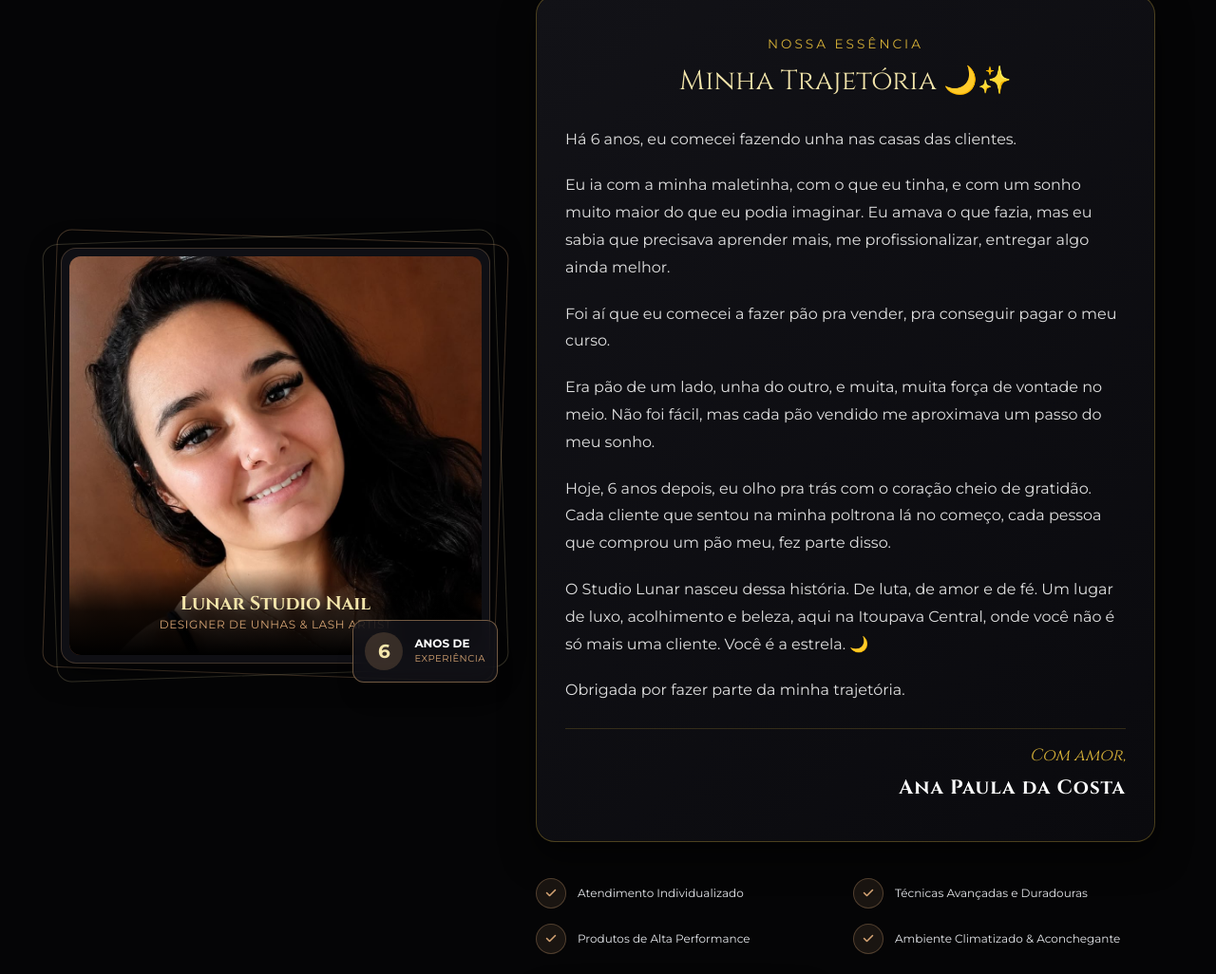
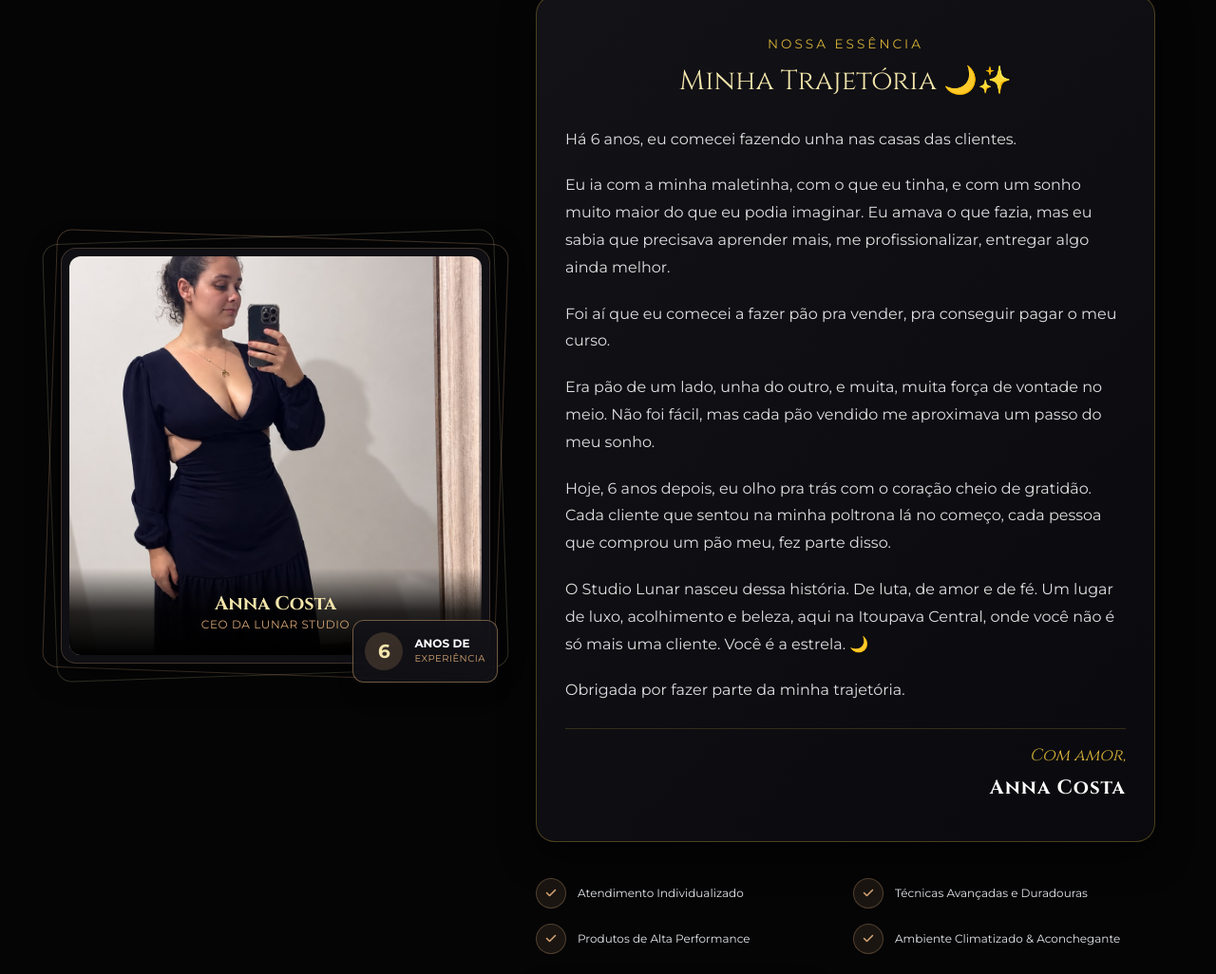
Before and after one commit to brayancanuto2023-hash/Lunar-Studio, a plain HTML site: page index.html in a window 1280 px wide. Shown: the part 1015-2041 px from the top of the page at 95% size. Drawn offline with nearby package versions, Linux system fonts and the light colour scheme.

Commit message:
Update index.html

```diff
--- a/index.html
+++ b/index.html
@@ -260,7 +260,7 @@
                         <div class="relative rounded-2xl overflow-hidden glass-card p-2 border border-lunar-border">
                             <!-- Image containing professional photo -->
                             <div class="relative h-[420px] rounded-xl overflow-hidden bg-zinc-900">
-                                <img src="anna.jpeg.jpeg" alt="Anna Costa - CEO & Master Nail Designer" style="width: 100%; height: 100%; object-fit: cover; object-position: center top; display: block;" />
+                                <img src="ceo.jpg" alt="Anna Costa - CEO & Master Nail Designer" style="width: 100%; height: 100%; object-fit: cover; object-position: center top; display: block;" />
                                      id="prof-img"
                                      alt="Nail Designer - Lunar Studio Nail"
                                      class="w-full h-full object-cover object-top transition-transform duration-700 hover:scale-105">
@@ -272,8 +272,8 @@
 
                                 <!-- Custom overlay card -->
                                 <div class="absolute bottom-0 inset-x-0 bg-gradient-to-t from-black via-black/80 to-transparent p-6 text-center">
-                                    <h3 class="font-cinzel font-bold text-xl text-lunar-gold">Lunar Studio Nail</h3>
-                                    <p class="text-xs text-lunar-rose tracking-wider uppercase">Designer de Unhas & Lash Artist</p>
+                                    <h3 class="font-cinzel font-bold text-xl text-lunar-gold">Anna Costa</h3>
+                                    <p class="text-xs text-lunar-rose tracking-wider uppercase">CEO da Lunar Studio</p>
                                 </div>
                             </div>
                         </div>
@@ -335,7 +335,7 @@
     <!-- Assinatura -->
     <div style="text-align: right; border-top: 1px solid rgba(212, 175, 55, 0.2); padding-top: 15px; margin-top: 20px;">
         <p style="color: #d4af37; font-family: 'Cinzel', serif; font-size: 1.1rem; margin: 0; font-style: italic;">Com amor,</p>
-        <p style="color: #fff; font-family: 'Cinzel', serif; font-size: 1.3rem; font-weight: bold; margin: 5px 0 0 0; letter-spacing: 1px;">Ana Paula da Costa</p>
+        <p style="color: #fff; font-family: 'Cinzel', serif; font-size: 1.3rem; font-weight: bold; margin: 5px 0 0 0; letter-spacing: 1px;">Anna Costa</p>
     </div>
 
 </div>
```
